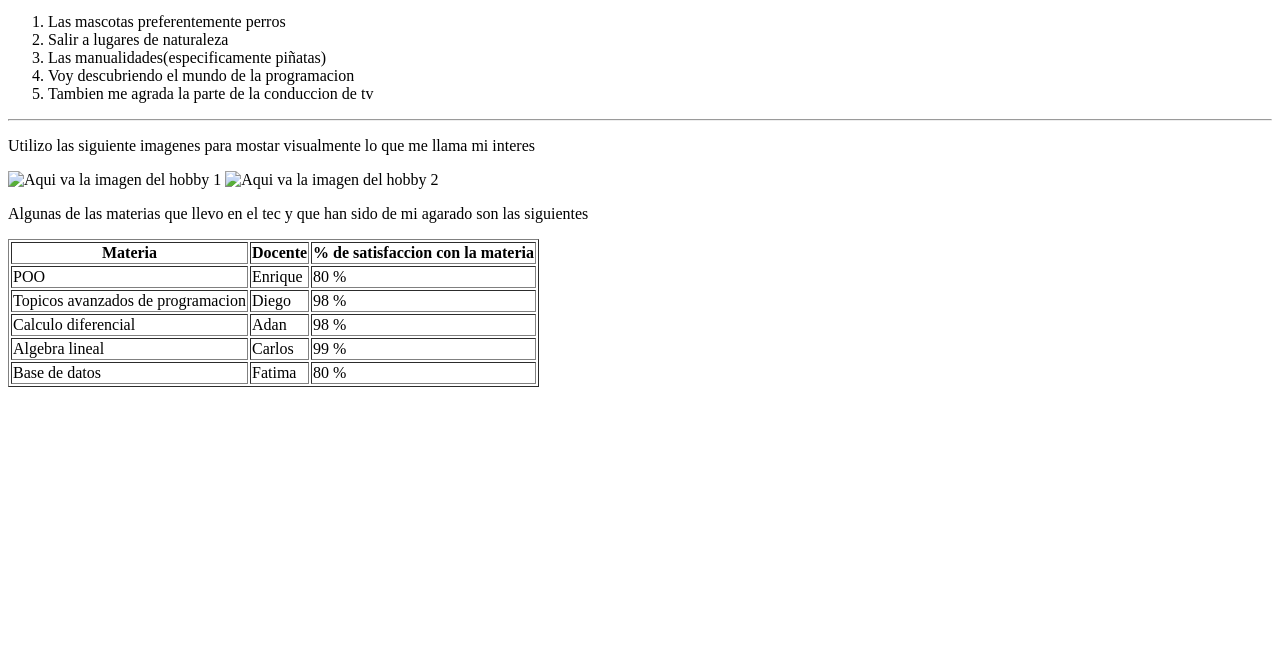
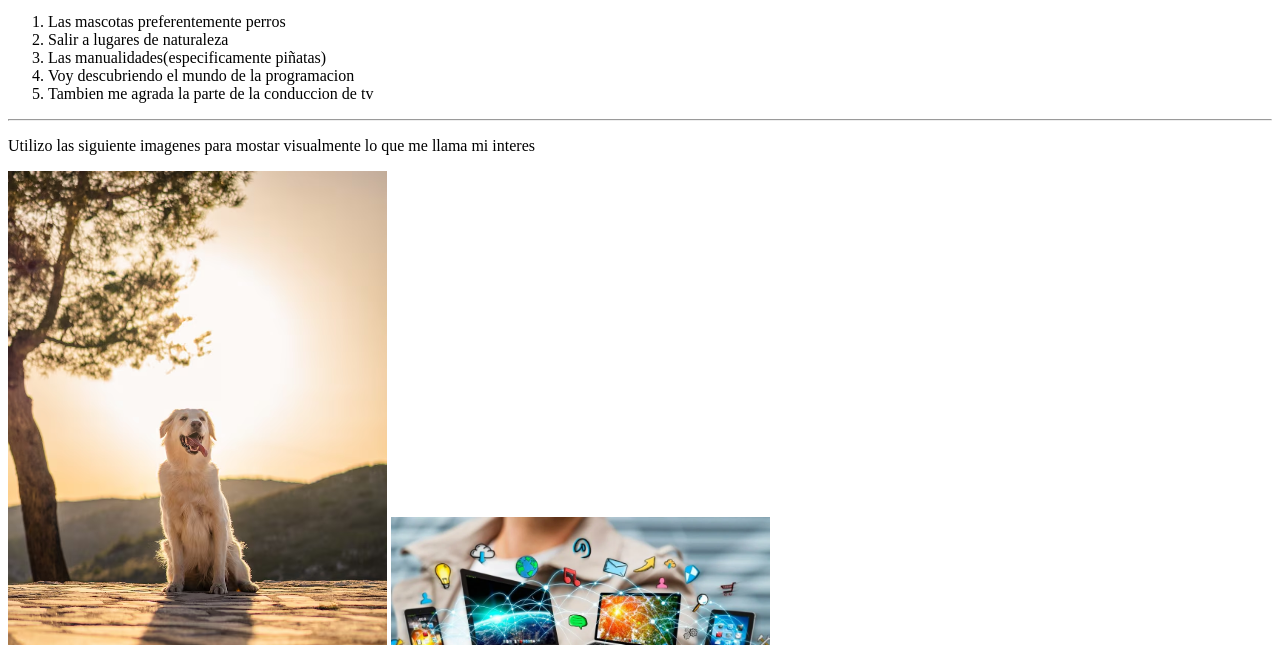
Before and after one commit to Irving-Vaz/Prueba, a plain HTML site: page index.html in a window 1280 px wide. Shown: the part 155-800 px from the top of the page. Drawn offline with Linux system fonts and the light colour scheme.

Commit message:
Update index.html

```diff
--- a/index.html
+++ b/index.html
@@ -24,8 +24,8 @@
 
     <hr>
     <p>Utilizo las siguiente imagenes para mostar visualmente lo que me llama mi interes</p>
-    <img src="hobby1.jpg" alt="Aqui va la imagen del hobby 1" width="30%">
-    <img src="hobby2.jpg" alt="Aqui va la imagen del hobby 2" width="30%">
+    <img src="hobby1.avif" alt="Aqui va la imagen del hobby 1" width="30%">
+    <img src="hobby2.webp" alt="Aqui va la imagen del hobby 2" width="30%">
 
     <p>Algunas de las materias que llevo en el tec y que han sido de mi agarado son las siguientes</p>
     <table border="1">
```
